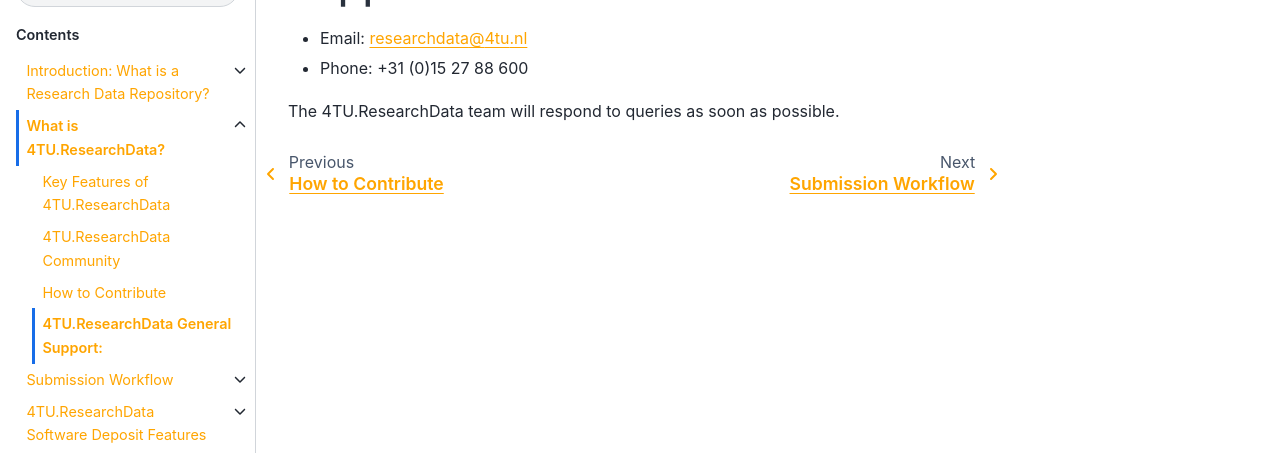
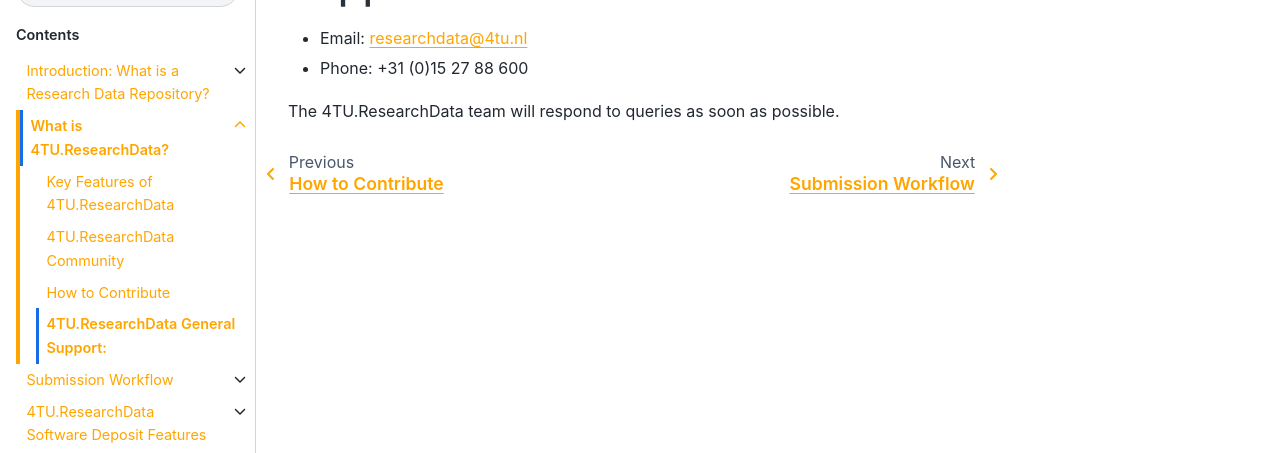
Before and after one commit to TUDelft-books/FAIR4TU_Submission_Help, a Jupyter Book: the page built from book/4tu_research_data/4tu_contact_info.md, in a window 1280 px wide. Shown: the part 156-609 px from the top of the page. Built offline with Jupyter Book 1.0.4 settings and Sphinx 7.4.7 and the Sphinx Book theme 1.1.4, drawn with Linux system fonts in a browser that asks for light colours; pages that are not in the unit, such as notebooks, are missing from menus; comment, search, counter and statistics services are not loaded.

Commit message:
trying to fix the last blue bars!!

```diff
--- a/book/figures/custom.css
+++ b/book/figures/custom.css
@@ -79,3 +79,22 @@ a,
 .bd-sidebar-secondary .nav-link.active::after {
     content: none !important; /* Remove pseudo-elements */
 }
+
+/* Styling the active/current sidebar item */
+.bd-toc-item .toctree-l1.current,
+.bd-toc-item .toctree-l1.active {
+    border-left: 4px solid var(--color-primary) !important; /* Orange bar */
+    color: var(--color-primary) !important; /* Ensure text is orange */
+}
+
+/* Remove any lingering blue styles */
+.bd-toc-item .toctree-l1.current,
+.bd-toc-item .toctree-l1.active {
+    border-left-color: var(--color-primary) !important; /* Force orange border */
+    background-color: transparent !important; /* Remove background color */
+}
+
+/* Optional: Hover effect for sidebar links */
+.bd-toc-item .toctree-l1:hover {
+    color: var(--color-link-hover) !important; /* Set hover color */
+}
```
